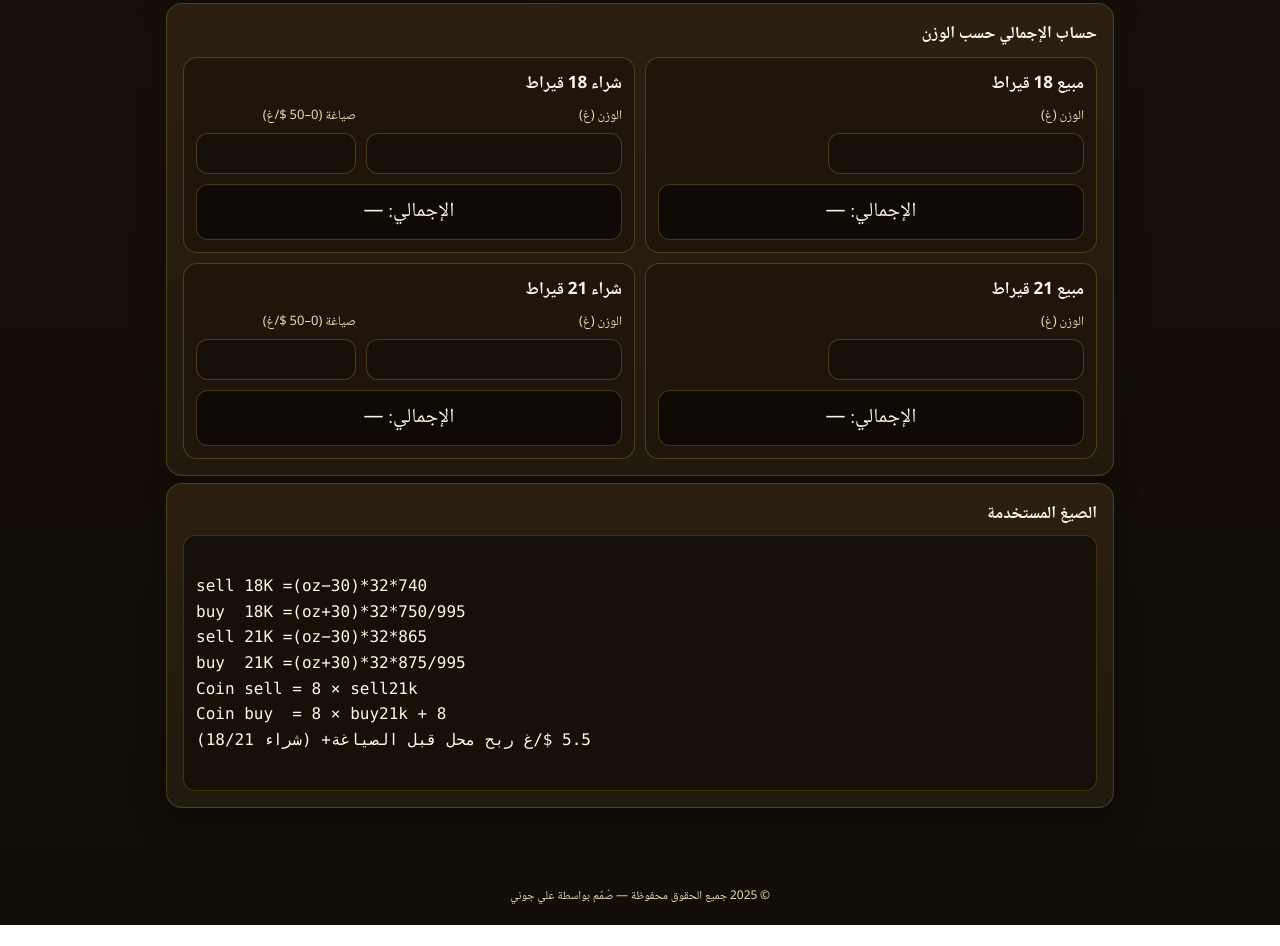
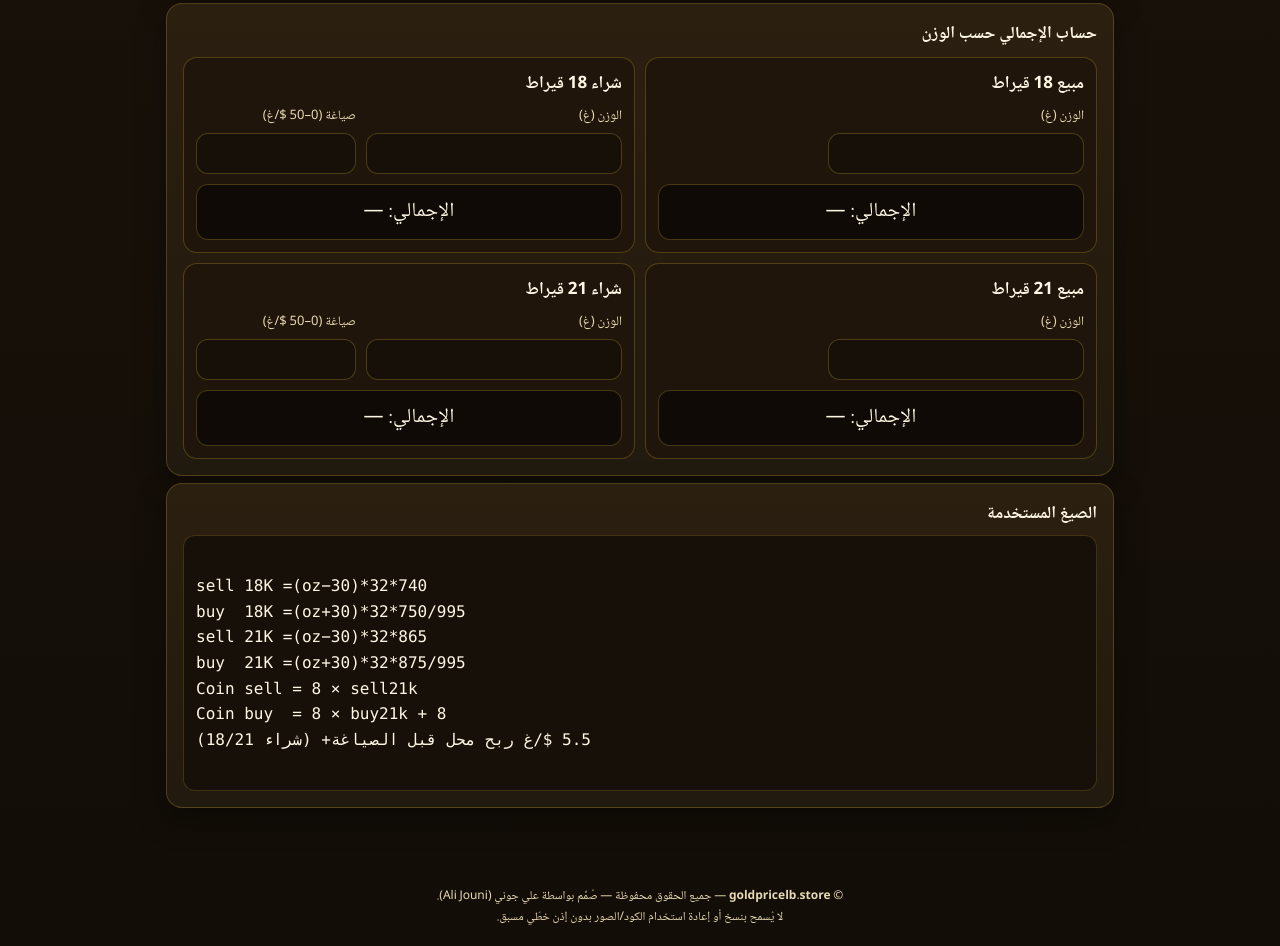
Before and after one commit to jouni12787/gold-live-calculator, a plain HTML site: page index.html in a window 1280 px wide. Shown: the part 769-1715 px from the top of the page. Before the commit the page ends 1694 px from the top, so only its background shows below. Drawn offline with Linux system fonts and the light colour scheme; no server answers.

Commit message:
Update index.html

```diff
--- a/index.html
+++ b/index.html
@@ -413,10 +413,12 @@ Coin buy  = 8 × buy21k + 8
     </section>
   </main>
 
-  <!-- ذيل -->
+<!-- ذيل -->
   <footer style="text-align:center;color:var(--muted);font-size:12px;padding:18px 0;">
-    © 2025 جميع الحقوق محفوظة — صُمِّم بواسطة علي جوني
+    © <span id="y"></span> <strong>goldpricelb.store</strong> — جميع الحقوق محفوظة — صُمِّم بواسطة علي جوني (Ali Jouni).
+    <br>لا يُسمح بنسخ أو إعادة استخدام الكود/الصور بدون إذن خطّي مسبق.
   </footer>
+
 
   <script>
   /* ==========================================================
```
